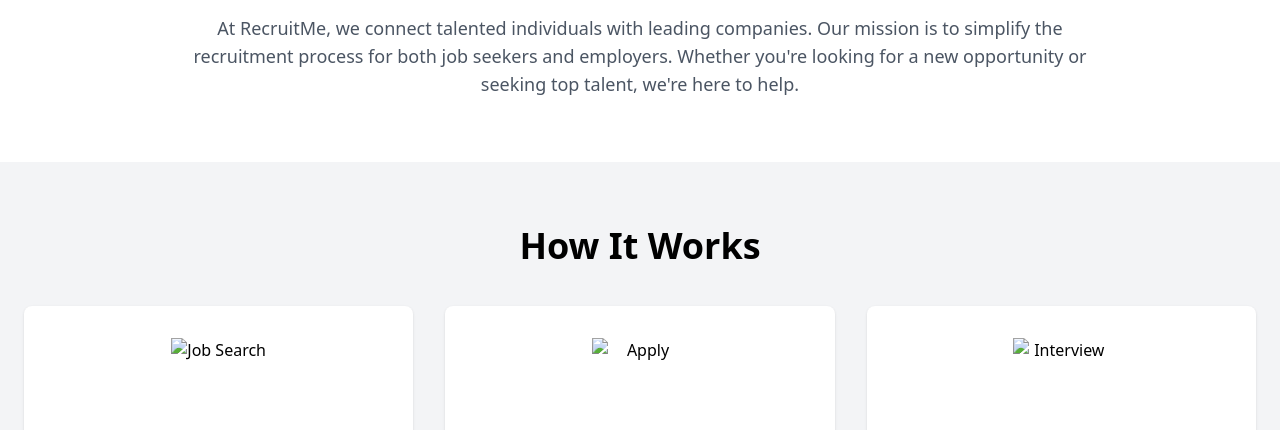
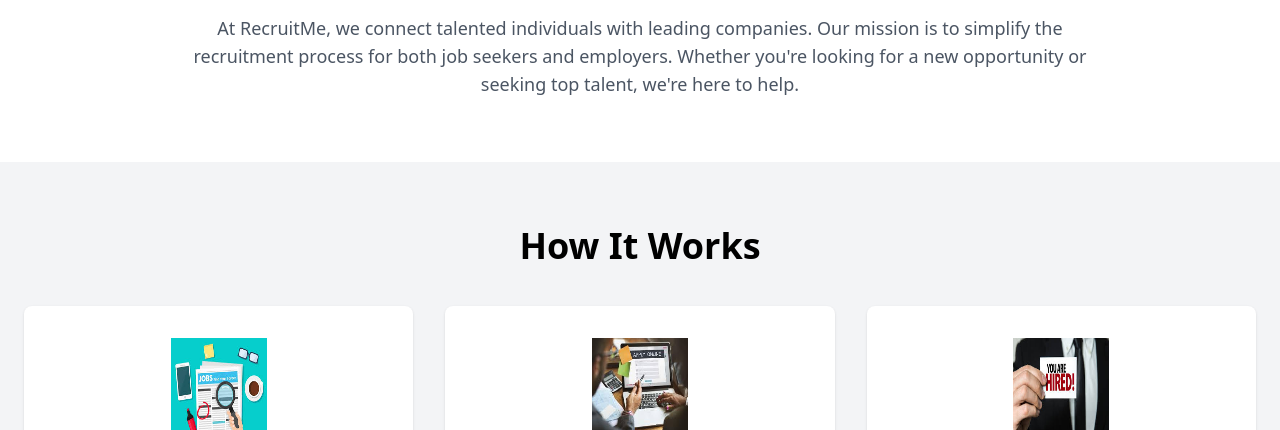
Before and after one commit to Mummadi-shiva-ganesh/recruitment-system, a plain HTML site: page index.html in a window 1280 px wide. Shown: the part 522-952 px from the top of the page. Drawn offline with Linux system fonts and the light colour scheme.

Commit message:
Update index.html

```diff
--- a/index.html
+++ b/index.html
@@ -117,21 +117,21 @@
             <div class="grid grid-cols-1 md:grid-cols-3 gap-6 md:gap-8">
                 <div class="bg-white p-6 md:p-8 rounded-lg shadow hover:shadow-lg transition-shadow duration-300 ease-in-out">
                     <div class="text-center">
-                        <img src="assets/images/job-search.svg" alt="Job Search" class="w-20 h-20 md:w-24 md:h-24 mx-auto mb-4 animate-fade-in-up">
+                        <img src="download.jfif" alt="Job Search" class="w-20 h-20 md:w-24 md:h-24 mx-auto mb-4 animate-fade-in-up">
                         <h3 class="text-xl font-semibold mb-2">Find Jobs</h3>
                         <p class="text-gray-600 text-sm md:text-base">Browse our extensive job listings to find the right opportunity for you.</p>
                     </div>
                 </div>
                 <div class="bg-white p-6 md:p-8 rounded-lg shadow hover:shadow-lg transition-shadow duration-300 ease-in-out">
                     <div class="text-center">
-                        <img src="assets/images/apply.svg" alt="Apply" class="w-20 h-20 md:w-24 md:h-24 mx-auto mb-4 animate-fade-in-up">
+                        <img src="download (1).jfif" alt="Apply" class="w-20 h-20 md:w-24 md:h-24 mx-auto mb-4 animate-fade-in-up">
                         <h3 class="text-xl font-semibold mb-2">Apply</h3>
                         <p class="text-gray-600 text-sm md:text-base">Submit your application directly through our platform.</p>
                     </div>
                 </div>
                 <div class="bg-white p-6 md:p-8 rounded-lg shadow hover:shadow-lg transition-shadow duration-300 ease-in-out">
                     <div class="text-center">
-                        <img src="assets/images/interview.svg" alt="Interview" class="w-20 h-20 md:w-24 md:h-24 mx-auto mb-4 animate-fade-in-up">
+                        <img src="images.jfif" alt="Interview" class="w-20 h-20 md:w-24 md:h-24 mx-auto mb-4 animate-fade-in-up">
                         <h3 class="text-xl font-semibold mb-2">Get Hired</h3>
                         <p class="text-gray-600 text-sm md:text-base">We'll connect you with employers for interviews and potential job offers.</p>
                     </div>
```
